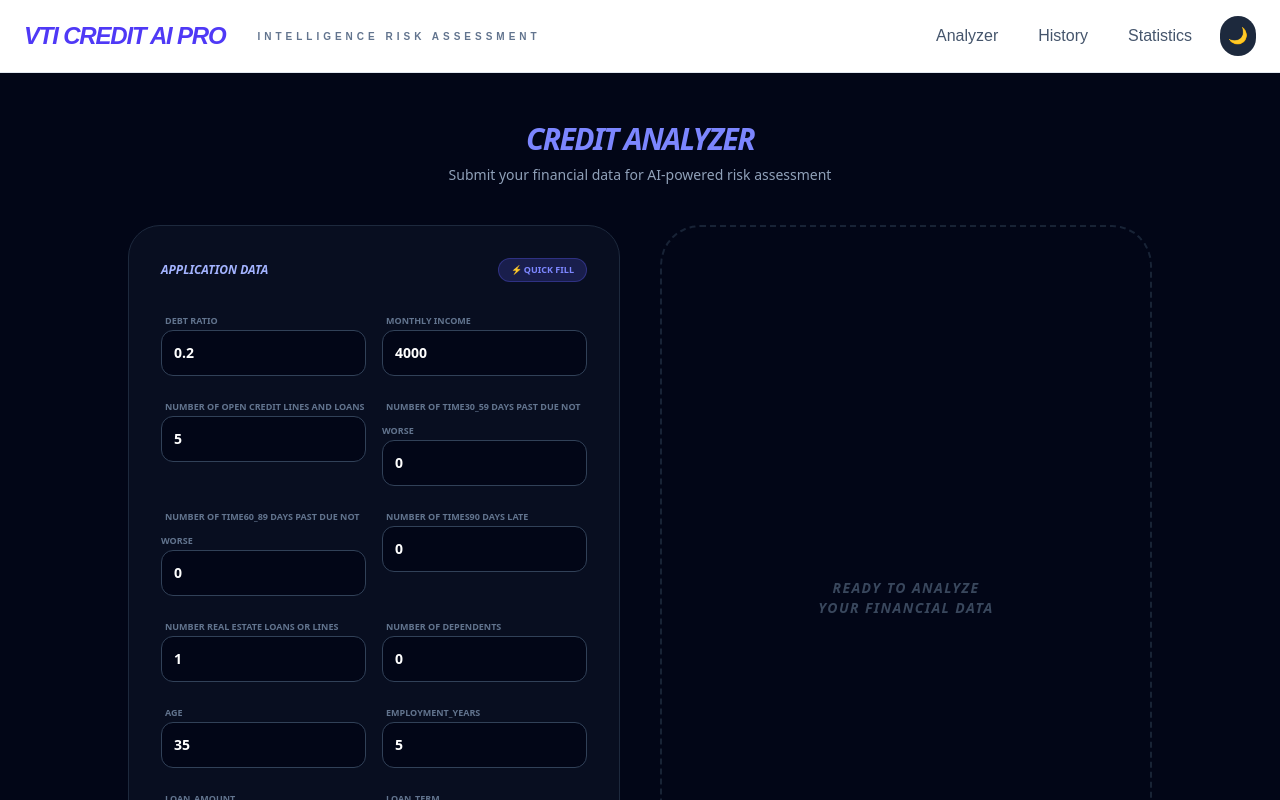
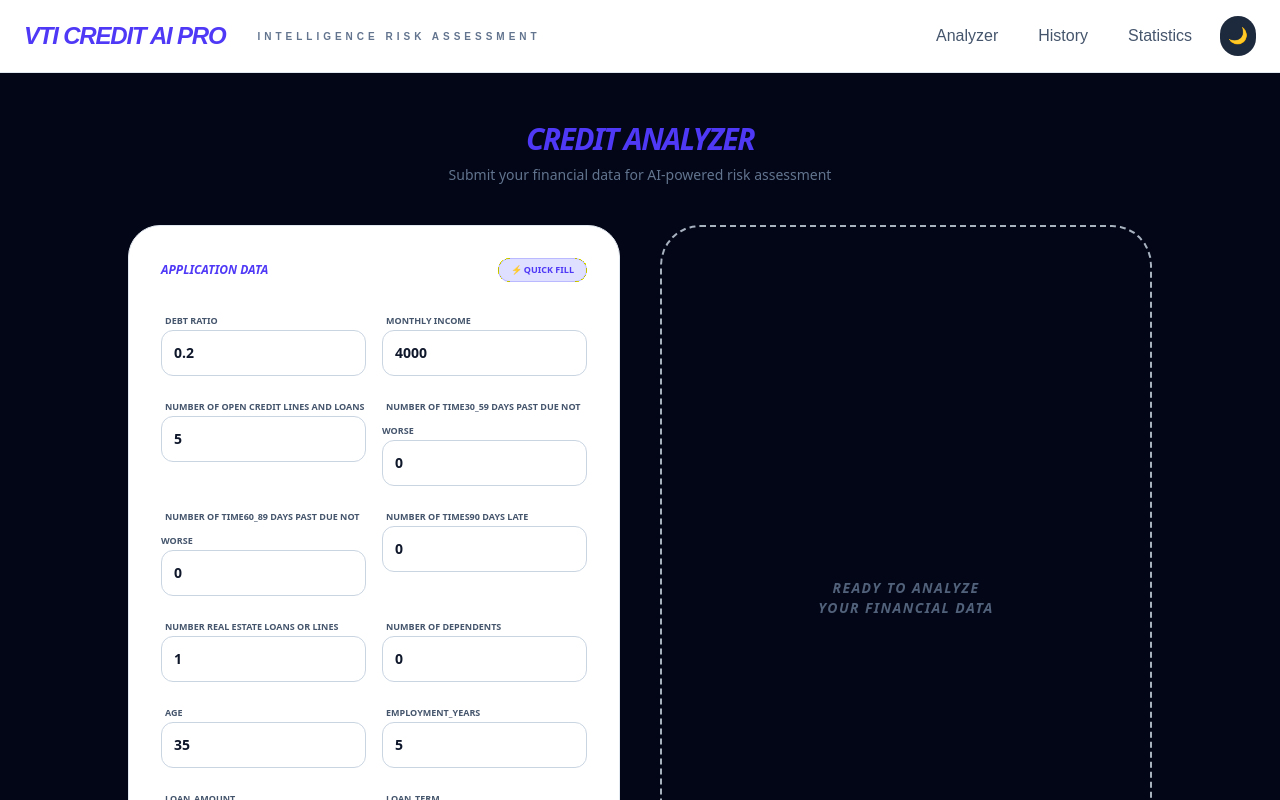
Before and after one commit to CelineN196/credit-scoring-app, a Next.js app in the folder credit-frontend/: page / in a window 1280 px wide. Shown: the top 800 px of the page. Built offline with nearby package versions, Linux system fonts and the light colour scheme.

Commit message:
style: enhance Result Card and fix Dark/Light mode default

```diff
--- a/credit-frontend/src/app/layout.tsx
+++ b/credit-frontend/src/app/layout.tsx
@@ -29,10 +29,10 @@ export default function RootLayout({
     // Thêm suppressHydrationWarning để tránh lỗi báo đỏ ở console trình duyệt
     <html lang="en" suppressHydrationWarning>
       <body
-        className={`${geistSans.variable} ${geistMono.variable} antialiased bg-white dark:bg-[#020617] text-slate-900 dark:text-white min-h-screen transition-colors duration-300`}
+        className={`${geistSans.variable} ${geistMono.variable} antialiased bg-white dark:bg-slate-900 text-slate-900 dark:text-slate-100 min-h-screen transition-colors duration-300`}
       >
-        <ThemeProvider attribute="class" defaultTheme="system" enableSystem>
-          <nav className="bg-white dark:bg-[#020617] border-b border-slate-200 dark:border-slate-800 px-6 py-4">
+        <ThemeProvider attribute="class" defaultTheme="light" enableSystem>
+          <nav className="bg-white dark:bg-slate-900 border-b border-slate-200 dark:border-slate-800 px-6 py-4">
             <div className="max-w-7xl mx-auto flex items-center justify-between">
               <div className="flex items-center space-x-8">
                 <Link href="/" className="text-2xl font-black tracking-tighter italic text-indigo-600 dark:text-indigo-400 uppercase">
--- a/credit-frontend/src/app/page.tsx
+++ b/credit-frontend/src/app/page.tsx
@@ -85,33 +85,33 @@ export default function Home() {
   };
 
   return (
-    <div className="min-h-screen text-white p-6 md:p-12 font-sans">
+    <div className="min-h-screen text-slate-900 dark:text-white p-6 md:p-12 font-sans">
       <div className="max-w-5xl mx-auto space-y-10">
         <div className="text-center space-y-2">
-          <h1 className="text-3xl font-black tracking-tighter italic text-indigo-400 uppercase">Credit Analyzer</h1>
-          <p className="text-sm font-medium text-slate-400">Submit your financial data for AI-powered risk assessment</p>
+          <h1 className="text-3xl font-black tracking-tighter italic text-indigo-600 dark:text-indigo-400 uppercase">Credit Analyzer</h1>
+          <p className="text-sm font-medium text-slate-500 dark:text-slate-400">Submit your financial data for AI-powered risk assessment</p>
         </div>
 
         <div className="grid grid-cols-1 lg:grid-cols-2 gap-10 items-start">
           {/* Form nhập liệu (Application Data) */}
-          <form onSubmit={handleSubmit} className="bg-slate-900/50 p-8 rounded-[2rem] border border-slate-800 grid grid-cols-2 gap-4">
+          <form onSubmit={handleSubmit} className="bg-white dark:bg-slate-900/50 p-8 rounded-[2rem] border border-slate-200 dark:border-slate-800 grid grid-cols-2 gap-4">
             <div className="col-span-2 flex justify-between items-center mb-2">
-              <span className="text-xs font-black text-indigo-300 italic">APPLICATION DATA</span>
-              <button type="button" onClick={quickFill} className="text-[9px] font-bold bg-indigo-500/20 text-indigo-400 px-3 py-1 rounded-full border border-indigo-500/30">⚡ QUICK FILL</button>
+              <span className="text-xs font-black text-indigo-600 dark:text-indigo-300 italic">APPLICATION DATA</span>
+              <button type="button" onClick={quickFill} className="text-[9px] font-bold bg-indigo-500/20 text-indigo-600 dark:text-indigo-400 px-3 py-1 rounded-full border border-indigo-500/30">⚡ QUICK FILL</button>
             </div>
             {Object.keys(formData).map((key) => (
               <div key={key} className="space-y-1">
-                <label className="text-[9px] font-bold text-slate-500 uppercase ml-1">
+                <label className="text-[9px] font-bold text-slate-600 dark:text-slate-500 uppercase ml-1">
                   {key.replace(/([A-Z])/g, ' $1').replace(/^./, s => s.toUpperCase())}
                 </label>
                 <input required type="number" step="any" value={(formData as any)[key]}
                   onChange={(e) => setFormData({...formData, [key]: e.target.value})}
-                  className="w-full bg-[#020617] border border-slate-700 rounded-xl p-3 text-sm outline-none focus:border-indigo-500 transition-all font-bold" />
+                  className="w-full bg-white dark:bg-[#020617] border border-slate-300 dark:border-slate-700 rounded-xl p-3 text-sm outline-none focus:border-indigo-500 transition-all font-bold" />
               </div>
             ))}
             <button
               disabled={loading}
-              className="col-span-2 bg-indigo-600 hover:bg-indigo-500 disabled:bg-slate-600 disabled:cursor-not-allowed py-4 rounded-xl font-black text-lg mt-2 transition-transform active:scale-95 shadow-lg shadow-indigo-900/20 flex items-center justify-center gap-2"
+              className="col-span-2 bg-indigo-600 hover:bg-indigo-500 disabled:bg-slate-400 dark:disabled:bg-slate-600 disabled:cursor-not-allowed py-4 rounded-xl font-black text-lg mt-2 transition-transform active:scale-95 shadow-lg shadow-indigo-900/20 flex items-center justify-center gap-2"
             >
               {loading ? (
                 <>
@@ -123,7 +123,7 @@ export default function Home() {
               )}
             </button>
             {error && (
-              <div className="col-span-2 p-3 bg-rose-500/10 border border-rose-500/30 rounded-xl text-rose-400 text-sm text-center">
+              <div className="col-span-2 p-3 bg-rose-500/10 border border-rose-500/30 rounded-xl text-rose-600 dark:text-rose-400 text-sm text-center">
                 {error}
               </div>
             )}
@@ -135,7 +135,7 @@ export default function Home() {
               <div className={`p-10 rounded-[2.5rem] border-2 text-center h-full flex flex-col items-center justify-center transition-all duration-700 ${result.approved ? 'bg-emerald-500/5 border-emerald-500/50 shadow-[0_0_40px_rgba(16,185,129,0.1)]' : 'bg-rose-500/5 border-rose-500/50 shadow-[0_0_40px_rgba(244,63,94,0.1)]'}`}>
                 <div className="relative w-48 h-48 mb-6">
                   <svg className="w-full h-full transform -rotate-90">
-                    <circle cx="96" cy="96" r="80" stroke="currentColor" strokeWidth="12" fill="transparent" className="text-slate-800" />
+                    <circle cx="96" cy="96" r="80" stroke="currentColor" strokeWidth="12" fill="transparent" className="text-slate-300 dark:text-slate-800" />
                     <circle cx="96" cy="96" r="80" stroke="currentColor" strokeWidth="12" fill="transparent"
                       strokeDasharray={502.4}
                       strokeDashoffset={502.4 - (result.approval_score * 502.4)}
@@ -151,24 +151,24 @@ export default function Home() {
                 <h3 className={`text-4xl font-black italic tracking-tighter ${result.approved ? 'text-emerald-400' : 'text-rose-400'}`}>
                   {result.approved ? 'PASSED' : 'REJECTED'}
                 </h3>
-                <div className="mt-4 px-4 py-1 rounded-full bg-slate-800 border border-slate-700 text-[10px] font-black uppercase tracking-[0.2em]">
+                <div className="mt-4 px-4 py-1 rounded-full bg-slate-200 dark:bg-slate-800 border border-slate-300 dark:border-slate-700 text-[10px] font-black uppercase tracking-[0.2em]">
                   Risk Level: {result.risk_level}
                 </div>
                 {result.rejection_reasons && result.rejection_reasons.length > 0 && (
                   <div className="mt-4 flex flex-wrap gap-2 justify-center">
                     {result.rejection_reasons.map((reason: string, index: number) => (
-                      <span key={index} className="px-3 py-1 bg-rose-500/20 text-rose-400 text-xs font-semibold rounded-full border border-rose-500/30">
+                      <span key={index} className="px-3 py-1 bg-rose-500/20 text-rose-600 dark:text-rose-400 text-xs font-semibold rounded-full border border-rose-500/30">
                         {reason}
                       </span>
                     ))}
                   </div>
                 )}
-                <p className="mt-4 text-sm text-slate-300 italic text-center px-4">
+                <p className="mt-4 text-sm text-slate-600 dark:text-slate-300 italic text-center px-4">
                   {result.recommendation}
                 </p>
               </div>
             ) : (
-              <div className="h-full min-h-[400px] border-2 border-dashed border-slate-800 rounded-[2.5rem] flex items-center justify-center text-slate-600 font-black uppercase tracking-widest text-sm italic animate-pulse text-center p-10">
+              <div className="h-full min-h-[400px] border-2 border-dashed border-slate-300 dark:border-slate-800 rounded-[2.5rem] flex items-center justify-center text-slate-500 dark:text-slate-600 font-black uppercase tracking-widest text-sm italic animate-pulse text-center p-10">
                 Ready to analyze<br/>your financial data
               </div>
             )}
```
